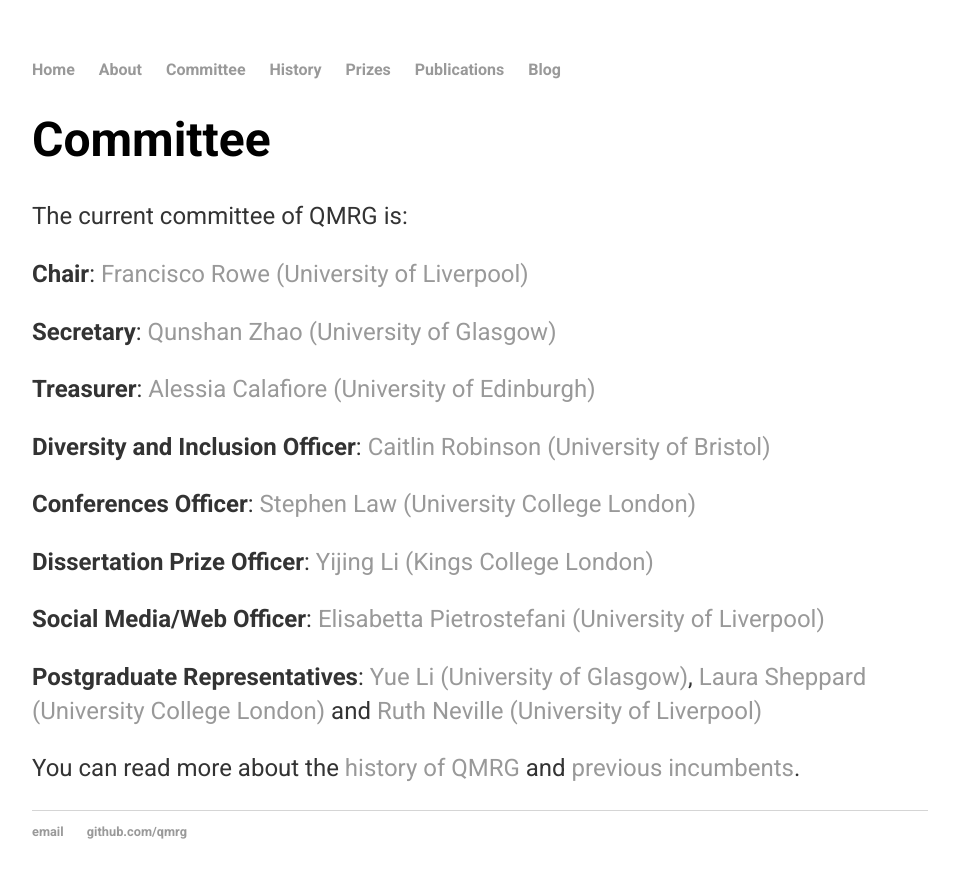
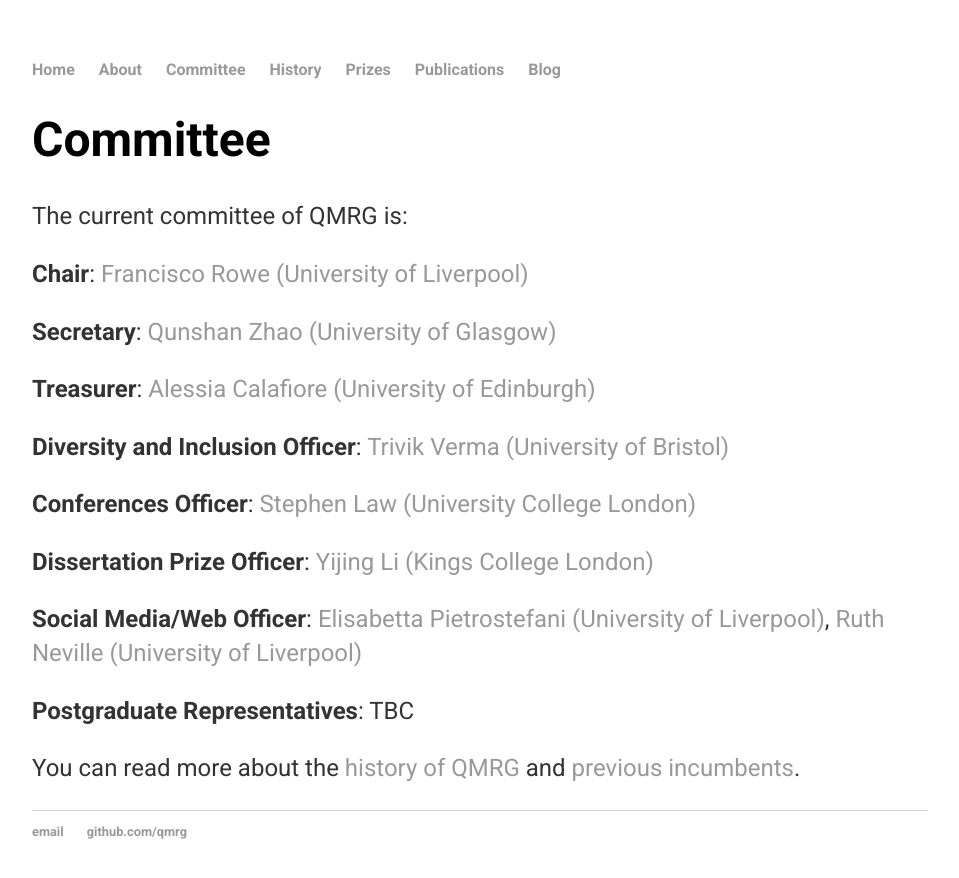
Before and after one commit to qmrg/qmrg.github.io, a Jekyll site: the page built from committee.md, in a window 1280 px wide. Shown: the top 878 px of the page, without its empty margins (160-1119 px from the left). Built offline with Jekyll 4.4.1, drawn with Linux system fonts in a browser that asks for light colours.

Commit message:
annual report & committee update

```diff
--- a/committee.md
+++ b/committee.md
@@ -13,14 +13,14 @@
 
 **Treasurer**: [Alessia Calafiore (University of Edinburgh)](https://www.research.ed.ac.uk/en/persons/alessia-calafiore)
 
-**Diversity and Inclusion Officer**: [Caitlin Robinson (University of Bristol)](https://research-information.bris.ac.uk/en/persons/caitlin-robinson)
+**Diversity and Inclusion Officer**: [Trivik Verma (University of Bristol)](https://research-information.bris.ac.uk/en/persons/trivik-verma)
 
 **Conferences Officer**: [Stephen Law (University College London)](https://www.ucl.ac.uk/bartlett/architecture/people/mphil-phd/stephen-law)
 
 **Dissertation Prize Officer**: [Yijing Li (Kings College London)](https://www.kcl.ac.uk/people/yijing-li)
 
-**Social Media/Web Officer**: [Elisabetta Pietrostefani (University of Liverpool)](https://www.liverpool.ac.uk/environmental-sciences/staff/elisabetta-pietrostefani/)
+**Social Media/Web Officer**: [Elisabetta Pietrostefani (University of Liverpool)](https://www.liverpool.ac.uk/environmental-sciences/staff/elisabetta-pietrostefani/), [Ruth Neville (University of Liverpool)](https://www.liverpool.ac.uk/geographic-data-science/our-people/)
 
-**Postgraduate Representatives**: [Yue Li (University of Glasgow)](https://www.ubdc.ac.uk/about-ubdc/who-we-are/team-profiles/phd-students/yue-li/), [Laura Sheppard (University College London)](https://iris.ucl.ac.uk/iris/browse/profile?upi=LSHEP63) and [Ruth Neville (University of Liverpool)](https://www.liverpool.ac.uk/geographic-data-science/our-people/)
+**Postgraduate Representatives**: TBC
 
 You can read more about the [history of QMRG](https://qmrg.github.io/history_of_qmrg) and [previous incumbents](https://qmrg.github.io/past_committee).
```
Also changed, not shown: _posts/2024-10-7-Annual-report.md (added, +61 -0 lines), 1 other file.
